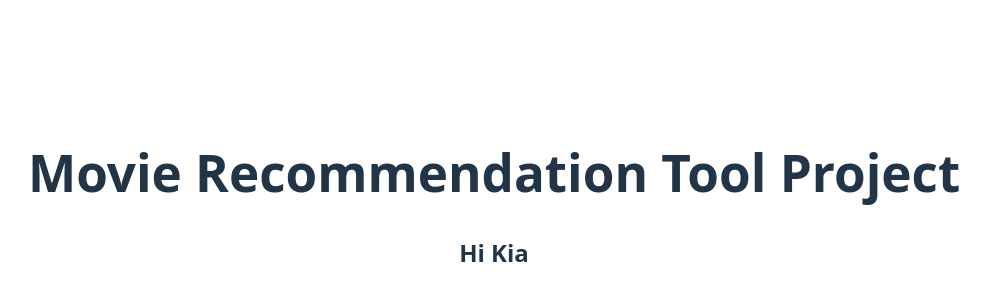
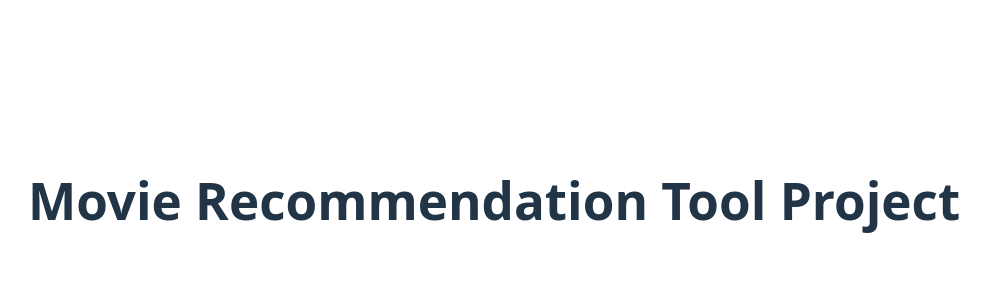
Before and after one commit to talbot648/Movie-Recommender, a React (Vite) app in the folder frontend/: page / in a window 1280 px wide. Shown: the part 200-500 px from the top of the page, without its empty margins (146-1136 px from the left). Built offline with nearby package versions, Linux system fonts and the light colour scheme.

Commit message:
frontend change

```diff
--- a/frontend/src/App.jsx
+++ b/frontend/src/App.jsx
@@ -9,7 +9,7 @@ function App() {
   return (
     <>
       <h1>Movie Recommendation Tool Project</h1>
-      <h2>Hi Kia</h2>
+
     </>
   )
 }
```
